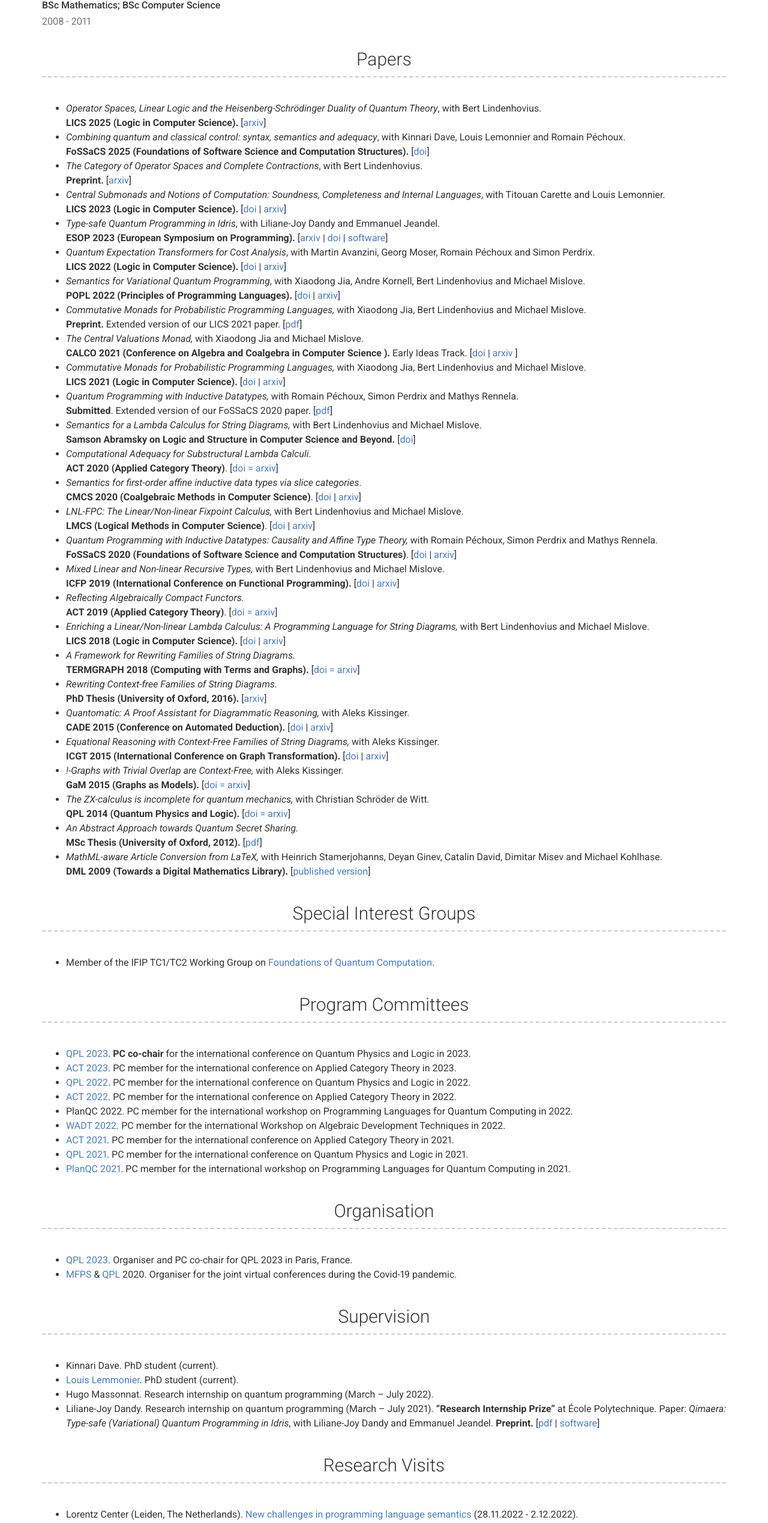
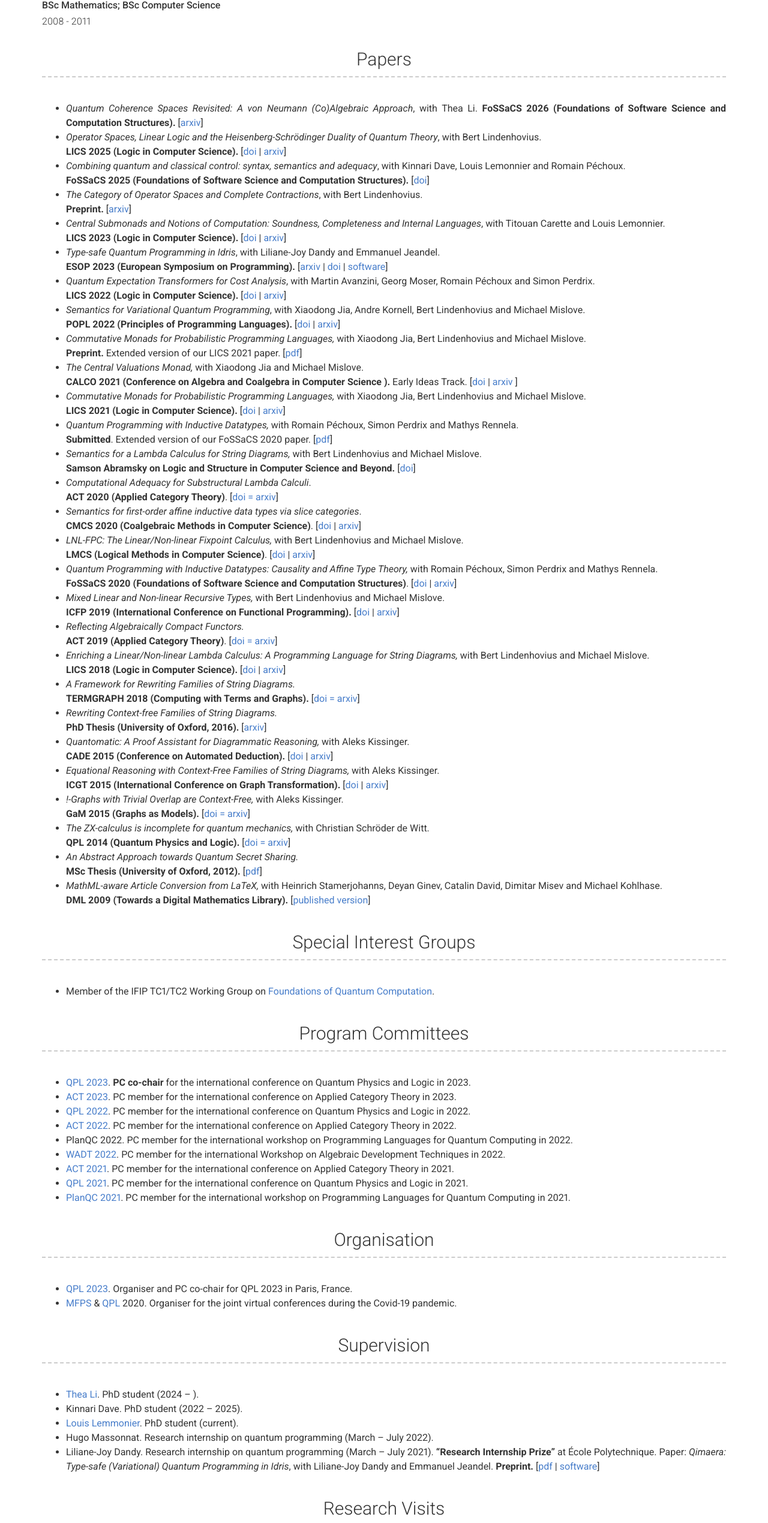
Before and after one commit to zamdzhiev/zamdzhiev.github.io, a plain HTML site: page index.html in a window 1280 px wide. Shown: the part 1381-3920 px from the top of the page at 60% size. Drawn offline with nearby package versions, Linux system fonts and the light colour scheme; files whose address does not match are found by name.

Commit message:
add paper and update PhD students

```diff
--- a/index.html
+++ b/index.html
@@ -123,8 +123,10 @@ Supervisor: <a href="https://www.cs.ox.ac.uk/bob.coecke/">Bob Coecke</a>.</p>
   <div class="row clearfix">
     <div class="col-md-12">
       <ul>
+  <li><em>Quantum Coherence Spaces Revisited: A von Neumann (Co)Algebraic Approach</em>, with Thea Li.
+<strong>FoSSaCS 2026 (Foundations of Software Science and Computation Structures).</strong> [<a href="https://arxiv.org/abs/2505.06069">arxiv</a>]</li>
   <li><em>Operator Spaces, Linear Logic and the Heisenberg-Schrödinger Duality of Quantum Theory</em>, with Bert Lindenhovius.<br />
-<strong>LICS 2025 (Logic in Computer Science).</strong> [<a href="https://arxiv.org/abs/2505.06069">arxiv</a>]</li>
+<strong>LICS 2025 (Logic in Computer Science).</strong> [<a href="https://doi.org/10.1109/LICS65433.2025.00071">doi</a> | <a href="https://arxiv.org/abs/2505.06069">arxiv</a>]</li>
   <li><em>Combining quantum and classical control: syntax, semantics and adequacy</em>, with Kinnari Dave, Louis Lemonnier and Romain Péchoux.<br />
 <strong>FoSSaCS 2025 (Foundations of Software Science and Computation Structures).</strong> [<a href="https://doi.org/10.1007/978-3-031-90897-2_8">doi</a>]</li>
   <li><em>The Category of Operator Spaces and Complete Contractions</em>, with Bert Lindenhovius.<br />
@@ -232,7 +234,8 @@ Supervisor: <a href="https://www.cs.ox.ac.uk/bob.coecke/">Bob Coecke</a>.</p>
   <div class="row clearfix">
     <div class="col-md-12">
       <ul>
-  <li>Kinnari Dave. PhD student (current).</li>
+  <li><a href="https://thea-b-li.github.io/">Thea Li</a>. PhD student (2024 – ).</li>
+  <li>Kinnari Dave. PhD student (2022 – 2025).</li>
   <li><a href="https://lmf.cnrs.fr/Perso/Louis_Lemonnier">Louis Lemmonier</a>. PhD student (current).</li>
   <li>Hugo Massonnat. Research internship on quantum programming (March – July 2022).</li>
   <li>Liliane-Joy Dandy. Research internship on quantum programming (March – July 2021). <strong>“Research Internship Prize”</strong> at École Polytechnique. Paper:
```
